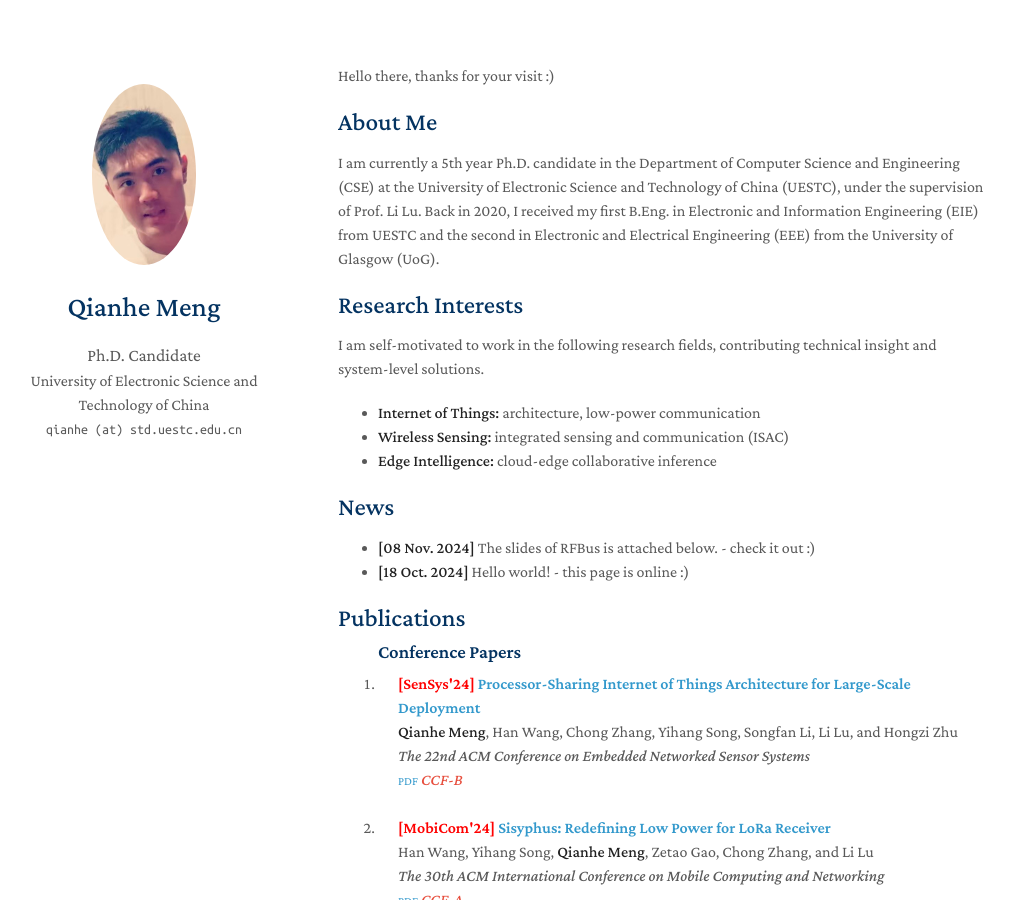
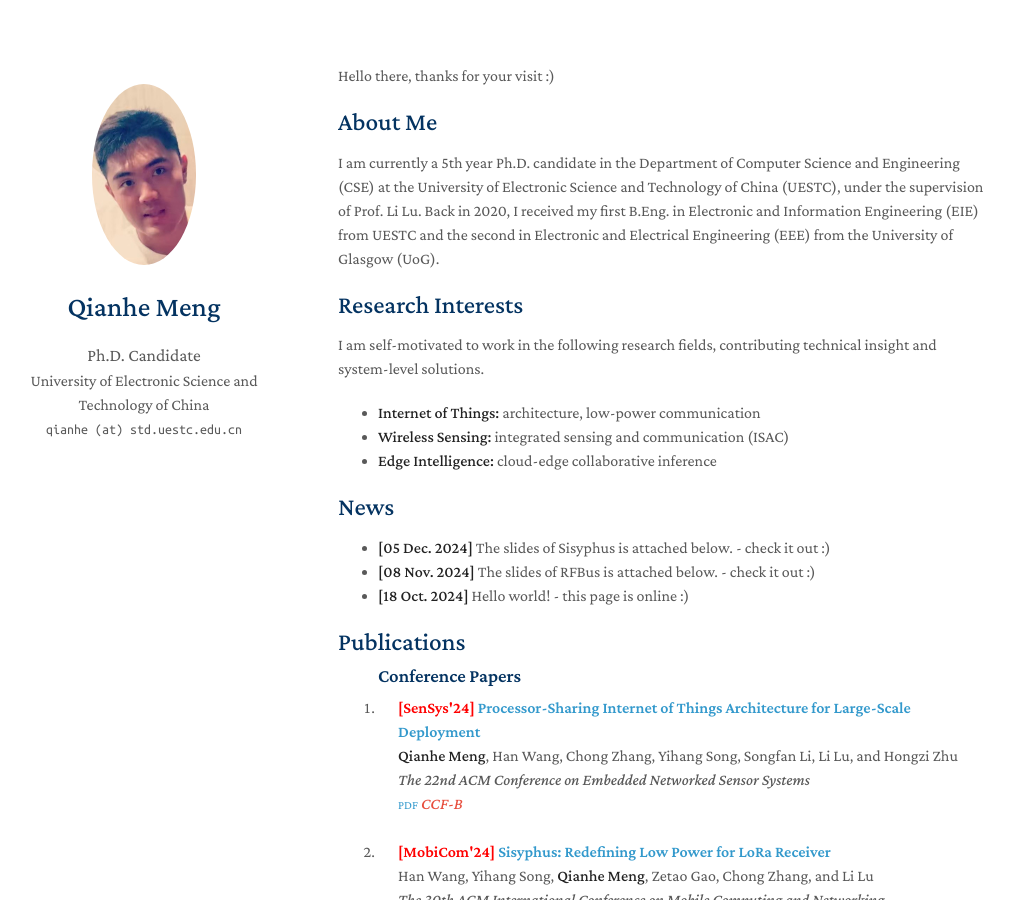
Before and after one commit to mqhyes/mqhyes.github.io, a Jekyll site: the page built from index.md, in a window 1280 px wide and 900 px high. Shown: the whole window, without its empty margins (132-1145 px from the left). Built offline with Jekyll 4.4.1, drawn with Linux system fonts in a browser that asks for light colours; a style sheet for code colours, icons or effects is not loaded.

Commit message:
Update index.md

```diff
--- a/index.md
+++ b/index.md
@@ -16,6 +16,7 @@ I am self-motivated to work in the following research fields, contributing techn
 
 ## News
 
+- **[05 Dec. 2024]** The slides of Sisyphus is attached below. - check it out :)
 - **[08 Nov. 2024]** The slides of RFBus is attached below. - check it out :)
 - **[18 Oct. 2024]** Hello world! - this page is online :)
 
```
